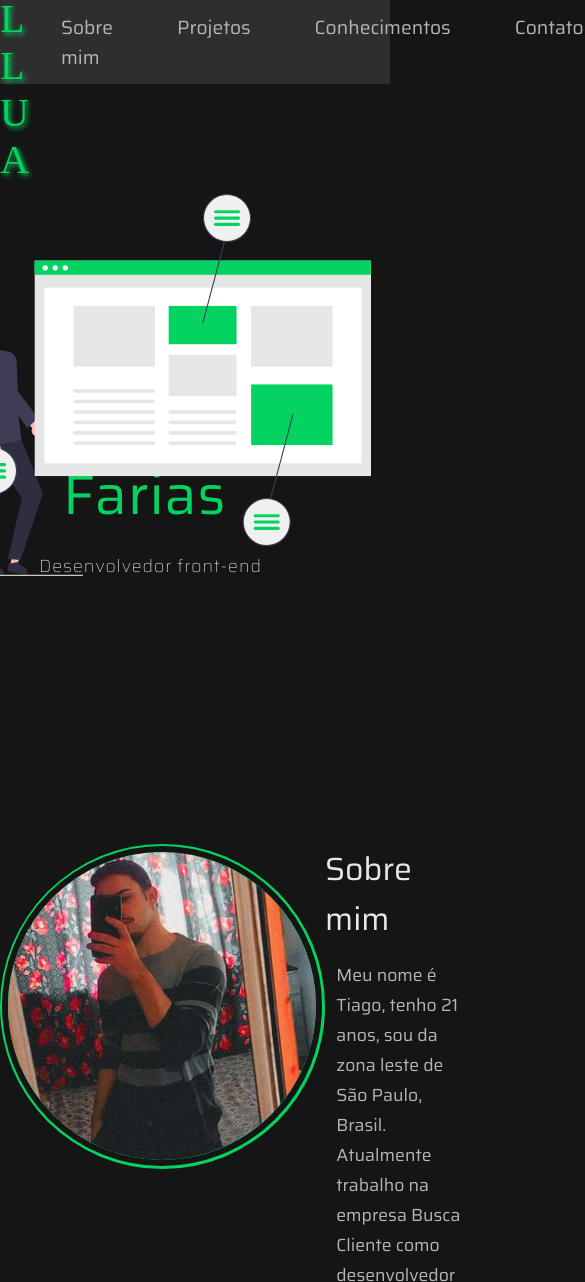
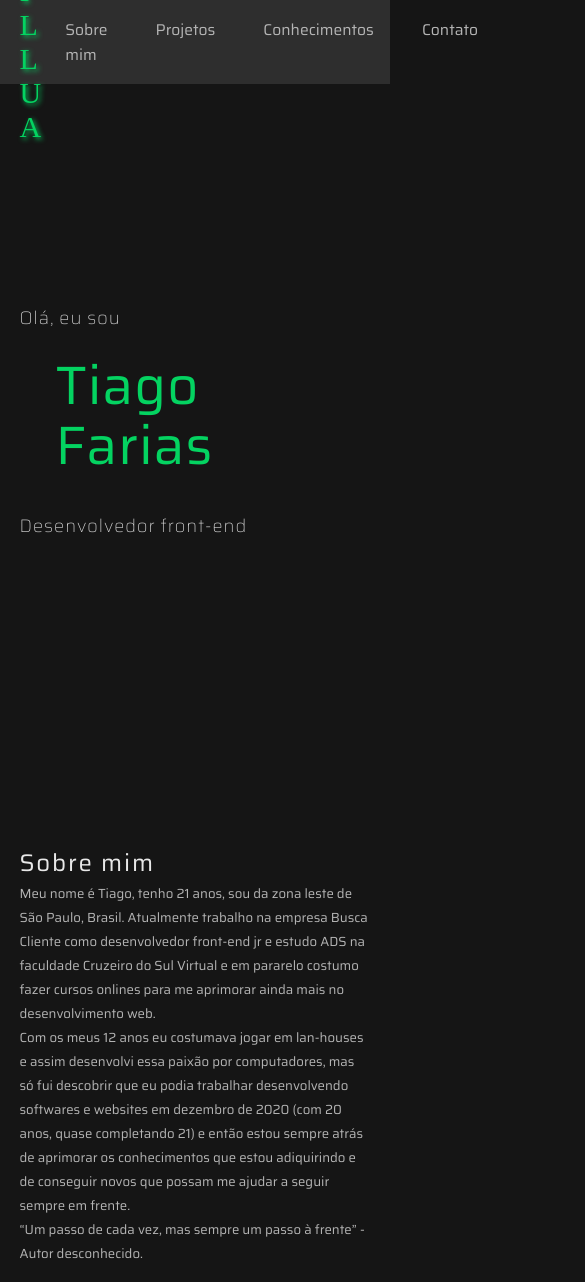
Before and after one commit to Tiago-1001/Portfolio, a plain HTML site: page index.html in a window 390 px wide. Shown: the top 1282 px of the page, 585 px wide, since content can reach past the window. Drawn offline with Linux system fonts and the light colour scheme; a web font is replaced by a local one.

Commit message:
Comecei trabalhar na responsividade

```diff
--- a/index.html
+++ b/index.html
@@ -10,11 +10,10 @@
 </head>
 <body>
   <div class="goToTop" onclick="goToTop()"><img src="./images/toTop.png" alt=""></div>
-  <section id="home">
   <header>
-      <div class="space-page">
+      <div class="headerContainer">
+        <h4>K I L L U A</h4>
         <nav>
-          <h4>K I L L U A</h4>
         <ul>
             <li><a href="#about">Sobre mim</a></li>
             <li><a href="#">Projetos</a></li>
@@ -24,8 +23,8 @@
         </nav>
       </div>
   </header>
+  <section id="home">
     <main>
-      <div class="space-page">
       <div class="about">
         <h1>Olá, eu sou <span>Tiago Farias</span></h1>
         <p>Desenvolvedor front-end</p>
@@ -33,14 +32,11 @@
       <div class="ilustration">
         <img src="./images/me_two.svg" width="600px">
       </div>
-      </div>
     </main>
-
   </section>
   <section id="about">
-    <div class="space-page">
     <div class="imageMe">
-        <img src="./images/aboutMeFour.png" alt="Tiago codando">
+      <img src="./images/aboutMeFour.jpg" alt="Tiago codando">
     </div>
     <div class="textAboutMe">
       <h1>Sobre mim</h1>
@@ -48,7 +44,6 @@
       <p>Com os meus 12 anos eu costumava jogar em lan-houses e assim desenvolvi essa paixão por computadores, mas só fui descobrir que eu podia trabalhar desenvolvendo softwares e websites em dezembro de 2020 (com 20 anos, quase completando 21) e então estou sempre atrás de aprimorar os conhecimentos que estou adiquirindo e de conseguir novos que possam me ajudar a seguir sempre em frente.</p>
       <p><q>Um passo de cada vez, mas sempre um passo à frente</q> - Autor desconhecido.</p>
     </div>
-    </div>
   </section>
 
     <script src="./scripts/index.js"></script>
--- a/style/style.scss
+++ b/style/style.scss
@@ -18,6 +18,13 @@ $black-one: #151515;
 
 html {
   scroll-behavior: smooth;
+
+  @media (max-width: 1200px) {
+    font-size: 13px;
+  }
+  @media (max-width: 1000px) {
+    font-size: 12px;
+  }
 }
 
 body {
@@ -52,36 +59,38 @@ body {
   }
 }
 
-.space-page {
-  max-width: 1400px;
-  height: 100%;
-  margin: 0 auto;
-
-  @media screen and (max-width: 1500px) {
-    max-width: 1150px;
-  }
-}
-
-#home {
 header {
+  background-color: #2E2E2E;
+  width: 100%;
   height: 10vh;
-    font-size: 1.5rem;
-
-    background-color: #2E2E2E;
   color: $white;
 
-    nav {
+  position: fixed;
+  top: 0;
+  z-index: 9;
+
+  .headerContainer {
     display: flex;
+    align-items: center;
     justify-content: space-between;
-      align-items: center;
+
+    max-width: 1400px;
+    margin: 0 auto;
+    width: 90%;
     height: 100%;
-      font-size: 1.3rem;
+
 
     h4 {
       font: 2.5rem 'Akronim';
       color: $green-one;
       text-shadow:  2px 2px 5px$green-one;
     }
+
+    nav {
+      display: flex;
+      align-items: center;
+      height: 100%;
+      font-size: 1.3rem;
 
       ul {
         display: flex;
@@ -94,7 +103,7 @@ body {
           a {
             display: block;
             text-decoration: none;
-            font-size: 1.2rem;
+            font-size: 1.3rem;
 
             position: relative;
 
@@ -134,19 +143,21 @@ body {
       }
     }
   }
+}
+
+#home {
+  max-width: 1400px;
+  margin: 0 auto;
+  width: 90%;
 
   main {
     color: $white;
     position: relative;
-    height: 90vh;
-    display: flex;
+    height: 100vh;
 
-    .space-page {
-      display: flex;
+    display: grid;
+    grid-template-columns: 1fr 1fr;
     align-items: center;
-
-      .about {
-        width:  80vw;
 
     h1 {
       font-size: 1.2rem;
@@ -158,15 +169,11 @@ body {
         color: $green-one;
         font-size: 4.5rem;
         font-weight: 400;
-            line-height: 120%;
+        line-height: 5rem;
 
         margin: 1rem 0 1.5rem 1.5rem;
 
         display: block;
-
-            @media (max-width: 1400px) {
-              font-size: 3.5rem;
-            }
       }
     }
 
@@ -175,76 +182,112 @@ body {
         color: $white-two;
         letter-spacing: 1px;
         font-weight: 100;
+    }
 
-            @media (max-width: 1400px) {
-              font-size: 1.1rem;
-            }
+    .ilustration {
+      display: flex;
+      justify-content: flex-end;
+
+      img {
+        width: 37.5rem;
       }
     }
 
-      .ilustration {
-        position: absolute;
-        right: 5%;
-        top: 10%;
+    @media (max-width: 900px) {
+      display: flex;
+      justify-content: center;
 
-        @media (max-width: 1400px) {
-          img {
-            height: 450px;
-            width: 470px;
+      h1 {
+        font-size: 1.5em;
+
+        span {
+          font-size: 3em;
+          margin: 2rem 0 3rem 3rem;
         }
       }
+
+      p {
+        font-size: 1.5em;
+      }
+
+      .ilustration {
+        display: none;
       }
     }
   }
 }
 
+
+
 #about {
-  height: 70vh;
+  max-width: 1400px;
+  margin: 0 auto;
+  width: 90%;
 
-  @media (max-width: 1400px) {
-    height: 100vh;
-  }
-
-  .space-page {
   display: grid;
-    grid-template-columns: 1fr 2fr;
-  }
+  grid-template-columns: 25rem 2fr;
 
   .imageMe {
-    margin: 0 auto;
     display: flex;
     align-items: center;
-    justify-content: center;
     position: relative;
     background: $green-one;
-    height: 325px;
-    width: 325px;
+    height: 21.25rem;
+    width: 21.25rem;
     border-radius: 50%;
     z-index: -1;
-    padding: 15px;
+    padding: .9rem;
 
     img {
       border-radius: 50%;
-      height: 320px;
-      border: 6px solid $black-one;
+      border: .4rem solid $black-one;
       position: absolute;
-      left: 2px;
+      left: .15rem;
+      height: 21rem;
+      width: 21rem;
     }
   }
 
   .textAboutMe {
     h1 {
       font-size: 2rem;
-      margin-bottom: 1rem;
+      letter-spacing: .15rem;
       font-weight: 400;
+      margin-left: -2rem;
+
       display: inline-block;
     }
 
     p {
-      line-height: 30px;
+      color: $gray;
+      line-height: 2rem;
       font-size: 1.1rem;
-      color: $gray;
-      margin-left: .7rem;
+      margin: 1rem;
+
+      &:last-of-type {
+        margin-left: -2rem;
       }
     }
   }
+
+  @media screen and (max-width: 1100px) {
+    display: flex;
+    align-items: center;
+    justify-content: center;
+
+
+    .imageMe {
+      display: none;
+    }
+
+    .textAboutMe {
+      h1, p {
+        margin: 0;
+
+        &:last-of-type {
+          margin: 0;
+        }
+      }
+    }
+  }
+}
```
Also changed, not shown: images/aboutMeFour.jpg (added), style/style.css, 1 other file. Lines whose indentation alone changed are shown as unchanged.
